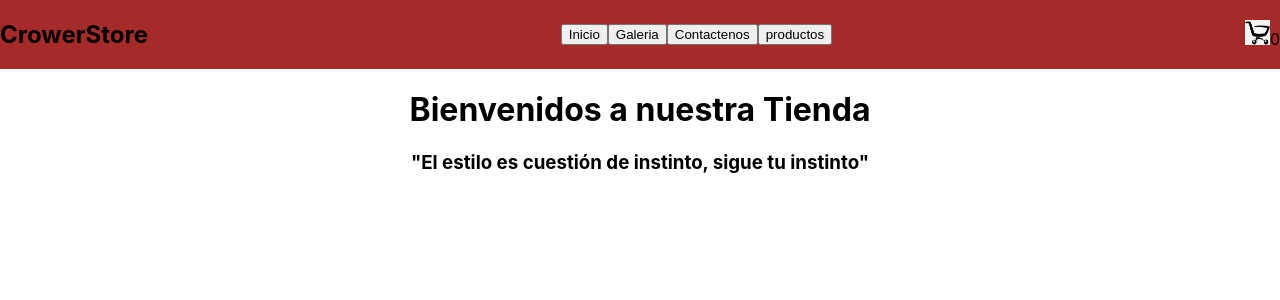
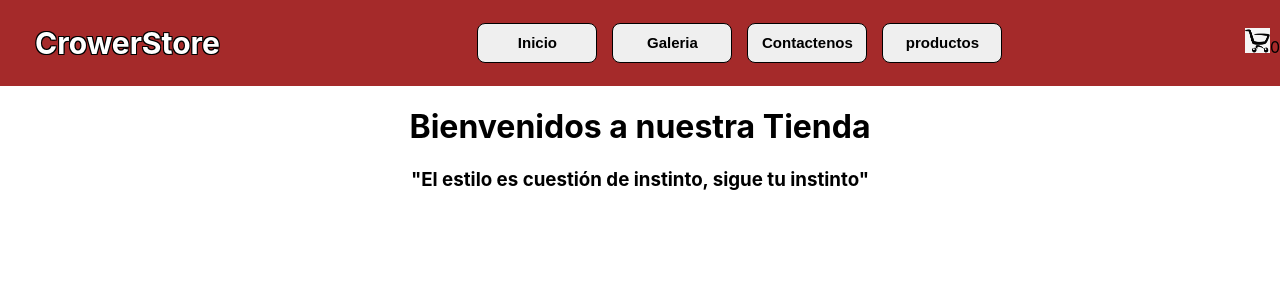
Before and after one commit to Crower7/PreEntrega2-Fernandez, a React (Create React App) app: page / in a window 1280 px wide. Shown: the top 300 px of the page. Built offline with nearby package versions, Linux system fonts and the light colour scheme.

Commit message:
commit 3

```diff
--- a/src/components/NavBar/NavBar.css
+++ b/src/components/NavBar/NavBar.css
@@ -4,3 +4,33 @@
     justify-content: space-between;
     align-items: center;
 }
+
+.NavBar button {
+    -webkit-transition-duration: 0.4s;
+    transition-duration: 0.4s;
+    margin-left: 15px;
+    border: 1px solid black;
+    width: 120px;
+    height: 40px;
+    font-size: 15px;
+    font-weight: bold;
+    border-radius: 8px;
+
+
+}
+
+button:hover {
+    background-color: rgb(0, 0, 0);
+    color: rgb(255, 255, 255);
+
+}
+
+.titulo{
+    color: white;
+    text-shadow: -1px -1px 0 #000,
+                 1px -1px 0 #000,
+                 -1px 1px 0 #000,
+                 1px 1px 0 #000;
+    margin-left: 35px;
+    font-size: 30px;
+}
--- a/src/components/NavBar/NavBar.js
+++ b/src/components/NavBar/NavBar.js
@@ -4,7 +4,7 @@ import './NavBar.css'
 const NavBar = () =>{       //componente 1
     return (
         <nav className="NavBar">
-            <h1>CrowerStore</h1>
+            <h1 className='titulo'>CrowerStore</h1>
                 <div>
                     <button>Inicio</button>
                     <button>Galeria</button>
```
